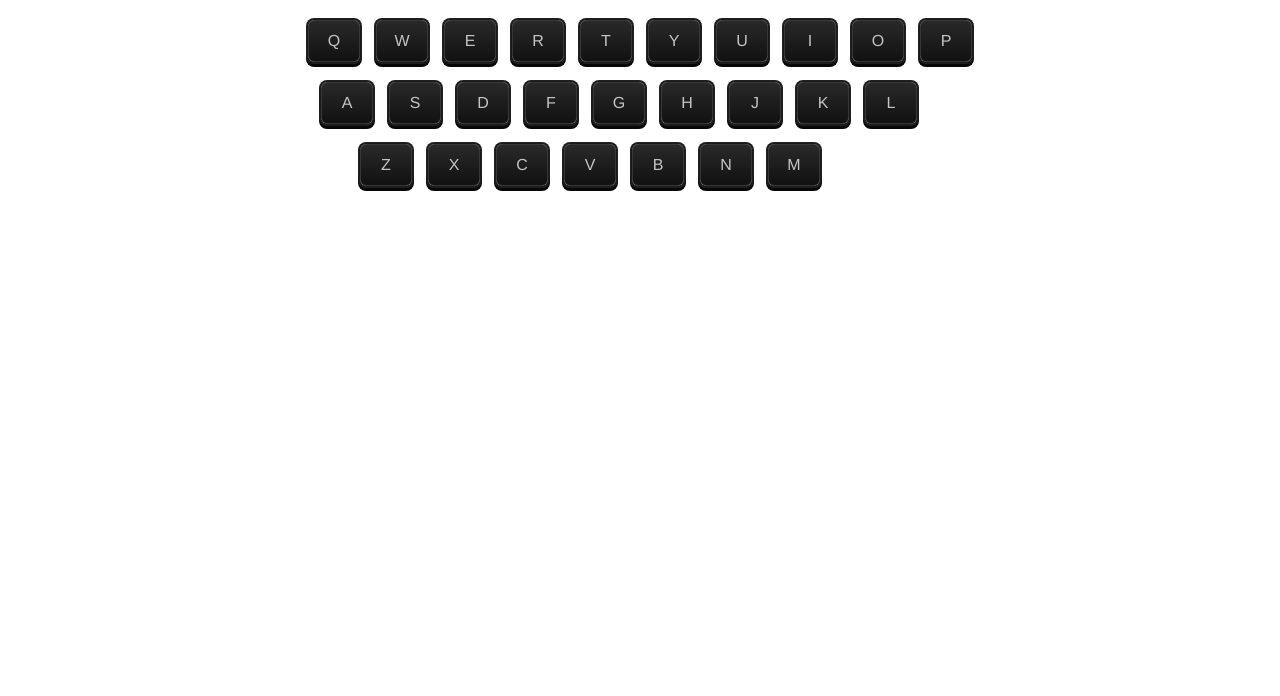
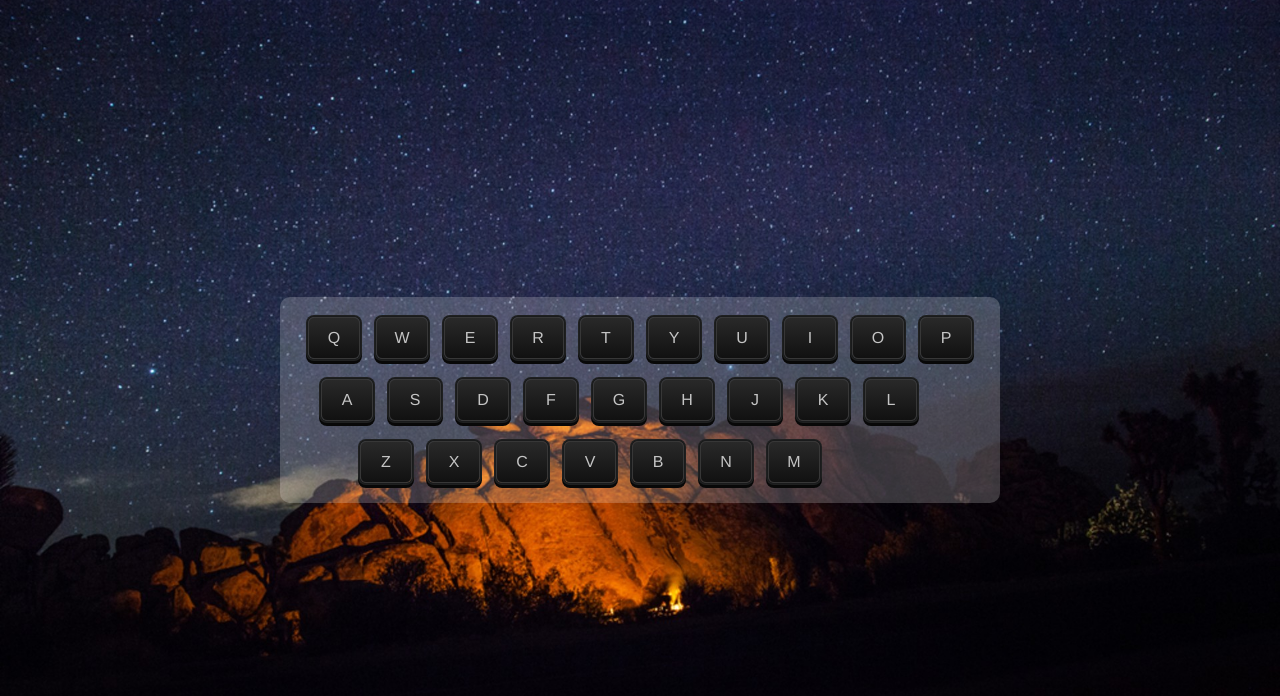
Before and after one commit to Onfir3/myBookmarks, a plain HTML site: page index.html in a window 1280 px wide. Drawn offline with Linux system fonts and the light colour scheme.

Commit message:
更新背景图

```diff
--- a/css/style.css
+++ b/css/style.css
@@ -1,6 +1,10 @@
 * {
     margin: 0;
     padding: 0;
+}
+body {
+    background: red url(../wall.png) no-repeat center center;
+    background-size: cover;
 }
 a {
     text-decoration: none;
@@ -24,6 +28,10 @@ kbd:hover > button {
 }
 main {
     text-align: center;
+    display: flex;
+    justify-content: center;
+    align-items: center;
+    height: 100vh;
 }
 #mainxxx {
     display: inline-block;
@@ -54,3 +62,7 @@ main {
 .row .key {
     margin: 0 8px;
 }
+.wrapper {
+    background: rgba(255, 255, 255, 0.2);
+    border-radius: 10px;
+}
```
Also changed, not shown: wall.png (added).
